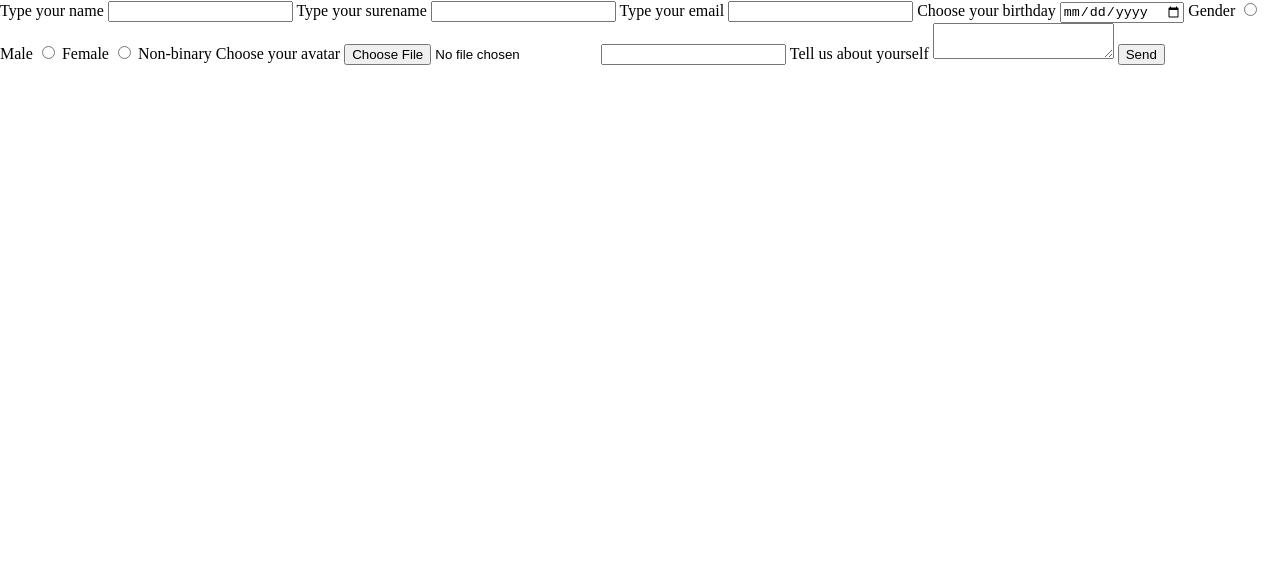
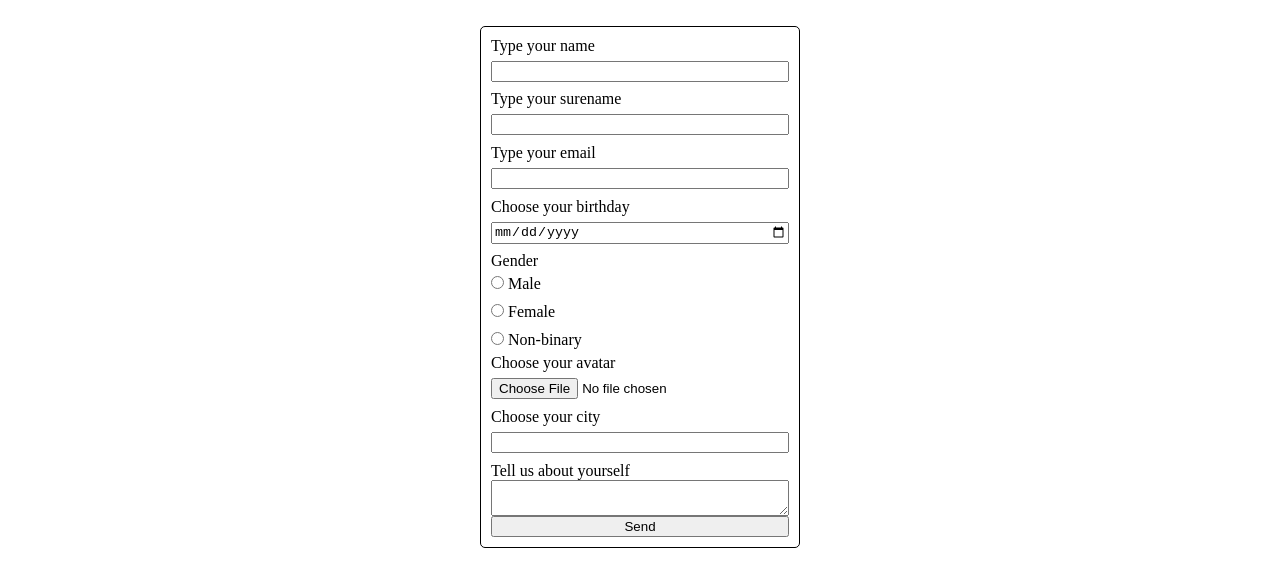
Before and after one commit to freshcodeAlice/fm-2023-html-css, a plain HTML site: page index.html in a window 1280 px wide. Drawn offline with nearby package versions, Linux system fonts and the light colour scheme.

Commit message:
form css basis

```diff
--- a/assets/style.css
+++ b/assets/style.css
@@ -5,3 +5,17 @@
 body {
     margin: 0;
 }
+
+form {
+    display: flex;
+    flex-direction: column;
+    border: 1px solid black;
+    padding: 10px;
+    border-radius: 5px;
+    max-width: 25%;
+    margin: 2% auto;
+}
+
+form input {
+    margin: 2% 0 3%;
+}
--- a/index.html
+++ b/index.html
@@ -10,37 +10,37 @@
 </head>
 <body>
   <form action="#" method="GET">
-      <label> Type your name
-        <input type="text" name="firstName" required/>
-      </label>
-      <label> Type your surename
-        <input type="text" name="sureName" />
-      </label>
-      <label> Type your email
-        <input type="email" name="email" required/>
-      </label>
-      <label> Choose your birthday
-        <input type="date" name="bday" />
-      </label>
-      <label> Gender
-        <input type="radio" name="gender" value="male"/> Male
-        <input type="radio" name="gender" value="female"/> Female
-        <input type="radio" name="gender" value="nonBinary"/> Non-binary
-      </label>
-      <label> Choose your avatar
-        <input type="file" />
-      </label>
-      <label>
-        <input type="text" list="city" />
+      <label for="firstName"> Type your name  </label>
+      <input type="text" name="firstName" id="firstName" required/>
+
+      <label for="sureName"> Type your surename </label>
+      <input type="text" name="sureName" id="sureName"/>
+
+      <label for="email"> Type your email  </label>
+      <input type="email" name="email" id="email" required/>
+
+      <label for="bday"> Choose your birthday </label>
+        <input type="date" name="bday" id="bday"/>
+
+      <span> Gender </span>
+      <label><input type="radio" name="gender" value="male"/> Male</label>
+      <label><input type="radio" name="gender" value="female"/> Female</label>
+      <label><input type="radio" name="gender" value="nonBinary"/> Non-binary</label>
+
+      <label for="file"> Choose your avatar       </label>
+      <input type="file" id="file"/>
+
+      <label for="city"> Choose your city       </label>
+        <input type="text" list="city" id="city" />
         <datalist id="city" >
           <option>Kharkiv</option>
           <option>Kyiv</option>
           <option>Lviv</option>
         </datalist>
-      </label>
-      <label> Tell us about yourself
-        <textarea></textarea>
-      </label>
+
+      <label for="yourself"> Tell us about yourself       </label>
+        <textarea id="yourself"></textarea>
+
       <button>Send</button>
 
   </form>
```
